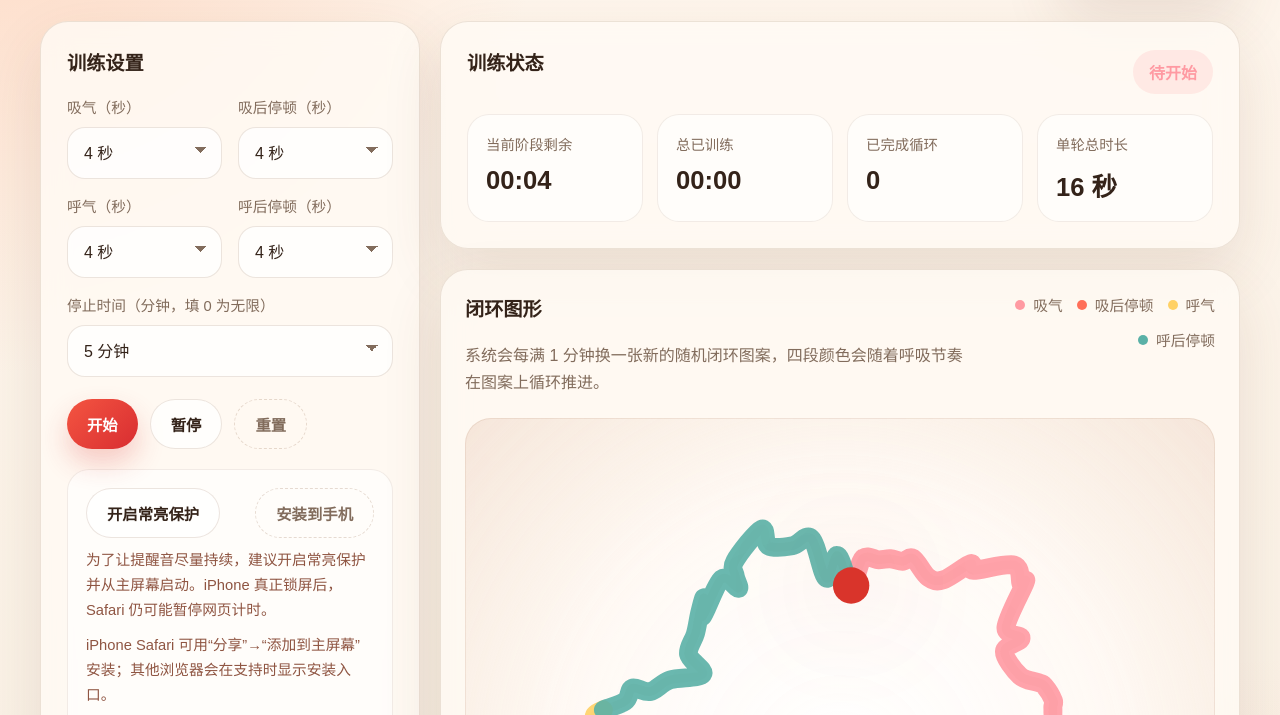
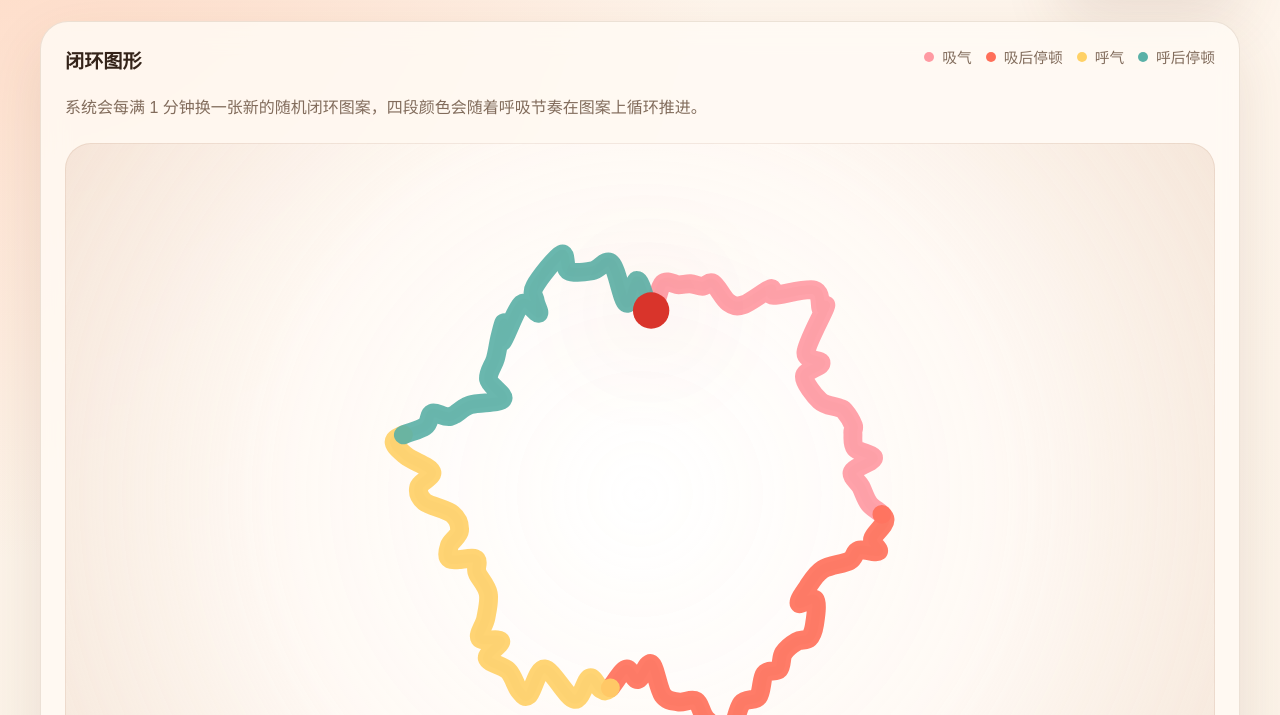
Before and after one commit to powerlead123/breath-trainer, a plain HTML site: page index.html in a window 1280 px wide. Shown: the part 187-902 px from the top of the page. Drawn offline with Linux system fonts and the light colour scheme.

Commit message:
feat: move animation to top of page

```diff
--- a/index.html
+++ b/index.html
@@ -43,6 +43,33 @@
     </header>
 
     <main class="layout">
+      <section class="panel visual-panel">
+        <div class="visual-head">
+          <div>
+            <h2>闭环图形</h2>
+            <p>系统会每满 1 分钟换一张新的随机闭环图案，四段颜色会随着呼吸节奏在图案上循环推进。</p>
+          </div>
+          <div class="legend">
+            <span><i class="dot inhale"></i>吸气</span>
+            <span><i class="dot hold-in"></i>吸后停顿</span>
+            <span><i class="dot exhale"></i>呼气</span>
+            <span><i class="dot hold-out"></i>呼后停顿</span>
+          </div>
+        </div>
+
+        <div class="canvas-wrap">
+          <svg id="breathSvg" viewBox="0 0 100 100" aria-label="呼吸训练闭环图形">
+            <path id="basePath" class="base-path" d="" />
+            <path id="segmentPath0" class="segment-path segment-inhale" d="" />
+            <path id="segmentPath1" class="segment-path segment-hold-in" d="" />
+            <path id="segmentPath2" class="segment-path segment-exhale" d="" />
+            <path id="segmentPath3" class="segment-path segment-hold-out" d="" />
+            <path id="phasePath" class="phase-path" d="" />
+            <circle id="progressDot" class="progress-dot" cx="50" cy="50" r="2.6" />
+          </svg>
+        </div>
+      </section>
+
       <section class="panel controls-panel">
         <h2>训练设置</h2>
         <div class="field-grid">
@@ -128,33 +155,6 @@
           </div>
         </div>
       </section>
-
-      <section class="panel visual-panel">
-        <div class="visual-head">
-          <div>
-            <h2>闭环图形</h2>
-            <p>系统会每满 1 分钟换一张新的随机闭环图案，四段颜色会随着呼吸节奏在图案上循环推进。</p>
-          </div>
-          <div class="legend">
-            <span><i class="dot inhale"></i>吸气</span>
-            <span><i class="dot hold-in"></i>吸后停顿</span>
-            <span><i class="dot exhale"></i>呼气</span>
-            <span><i class="dot hold-out"></i>呼后停顿</span>
-          </div>
-        </div>
-
-        <div class="canvas-wrap">
-          <svg id="breathSvg" viewBox="0 0 100 100" aria-label="呼吸训练闭环图形">
-            <path id="basePath" class="base-path" d="" />
-            <path id="segmentPath0" class="segment-path segment-inhale" d="" />
-            <path id="segmentPath1" class="segment-path segment-hold-in" d="" />
-            <path id="segmentPath2" class="segment-path segment-exhale" d="" />
-            <path id="segmentPath3" class="segment-path segment-hold-out" d="" />
-            <path id="phasePath" class="phase-path" d="" />
-            <circle id="progressDot" class="progress-dot" cx="50" cy="50" r="2.6" />
-          </svg>
-        </div>
-      </section>
     </main>
   </div>
 
--- a/styles.css
+++ b/styles.css
@@ -227,12 +227,17 @@ body {
 }
 
 .controls-panel {
-  grid-row: span 2;
+  grid-column: 1;
 }
 
 .visual-panel {
+  grid-column: 1 / -1;
   padding: 24px;
   min-height: 580px;
+}
+
+.status-panel {
+  grid-column: 2;
 }
 
 h2 {
@@ -574,7 +579,12 @@ h2 {
   }
 
   .controls-panel {
-    grid-row: auto;
+    grid-column: auto;
+  }
+
+  .visual-panel,
+  .status-panel {
+    grid-column: auto;
   }
 
   .stats-grid {
```
